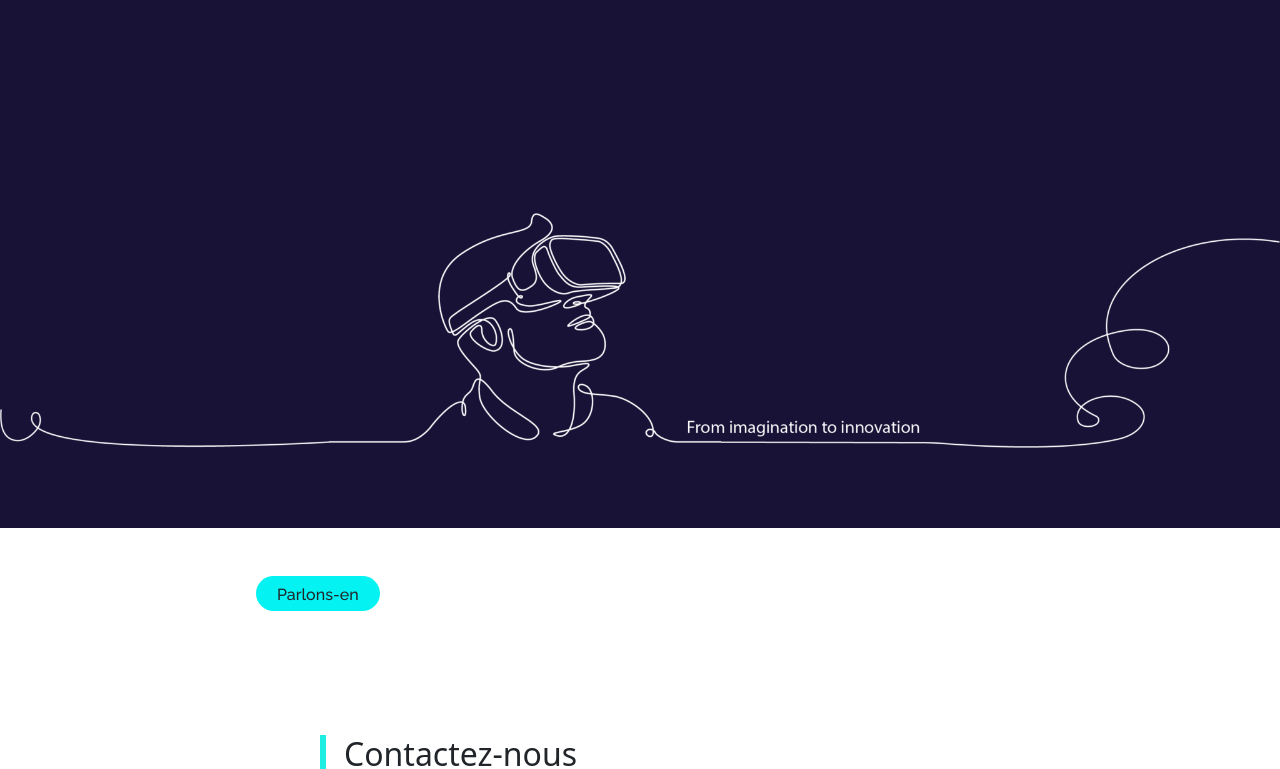
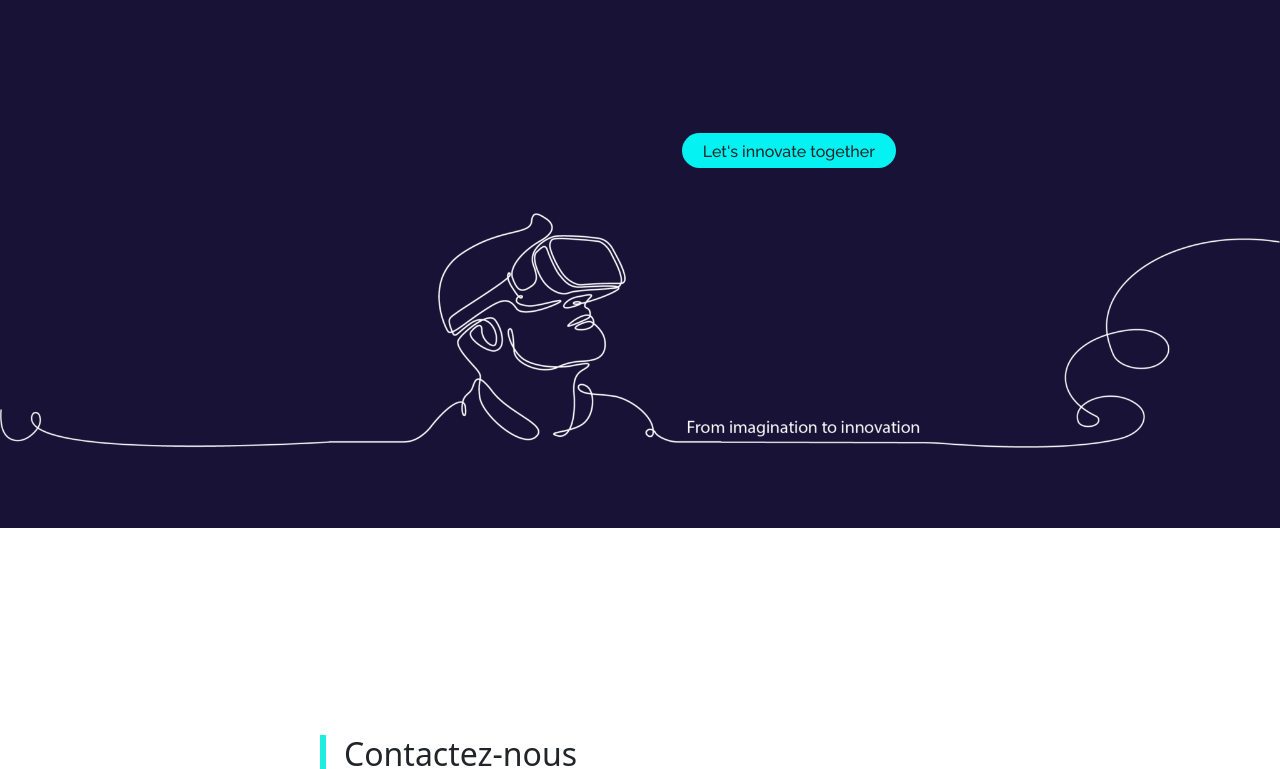
Before and after one commit to tawfiqkhnicha/editor-reactjs, a Next.js app: page / in a window 1280 px wide. Shown: the part 3960-4729 px from the top of the page. Built offline with nearby package versions, Linux system fonts and the light colour scheme.

Commit message:
homz page merge

```diff
--- a/src/pages/index.tsx
+++ b/src/pages/index.tsx
@@ -78,13 +78,13 @@ export default function Home() {
 
      <Section background={true} fullWidth={false} className="position-relative height-l ">
       <Card cardStyle="site-padding  card-absolute "  styleContentPage="text-white" HeaderTitle="<h2>What if we carried <br> your project? </H2>" styleHeaderPage="left-border text-white" content="<p>Do you need human or technological resources to mature your ideas?</p>"/>
-        <Button className="btn-absolute" variant="link" title="Let's innovate together" href="/imagine"/>
+        <Button styleButton="btn-absolute" variant="link" title="Let's innovate together" href="/imagine"/>
         <img className="position-absolute imagine-image"  src="/Bandeau-Imagine.png" />
       </Section>
 
       <Section className="contact-us-home" background={false} fullWidth={false}>
                 <Card   cardStyle=" contact-us-home-card" styleHeaderPage="left-border"   HeaderTitle="<h2>Contactez-nous </H2>" content="<p>afin de discuter plus en détails de vos enjeux.</p>"/>
-                <Button className="contact-us-section-btn" variant="link" title="Parlons-en" href="/contact"/>
+                <Button styleButton="contact-us-section-btn" variant="link" title="Parlons-en" href="/contact"/>
                 <img src="/bulle.png" className="bulle-image"/>
       </Section>
 
```
